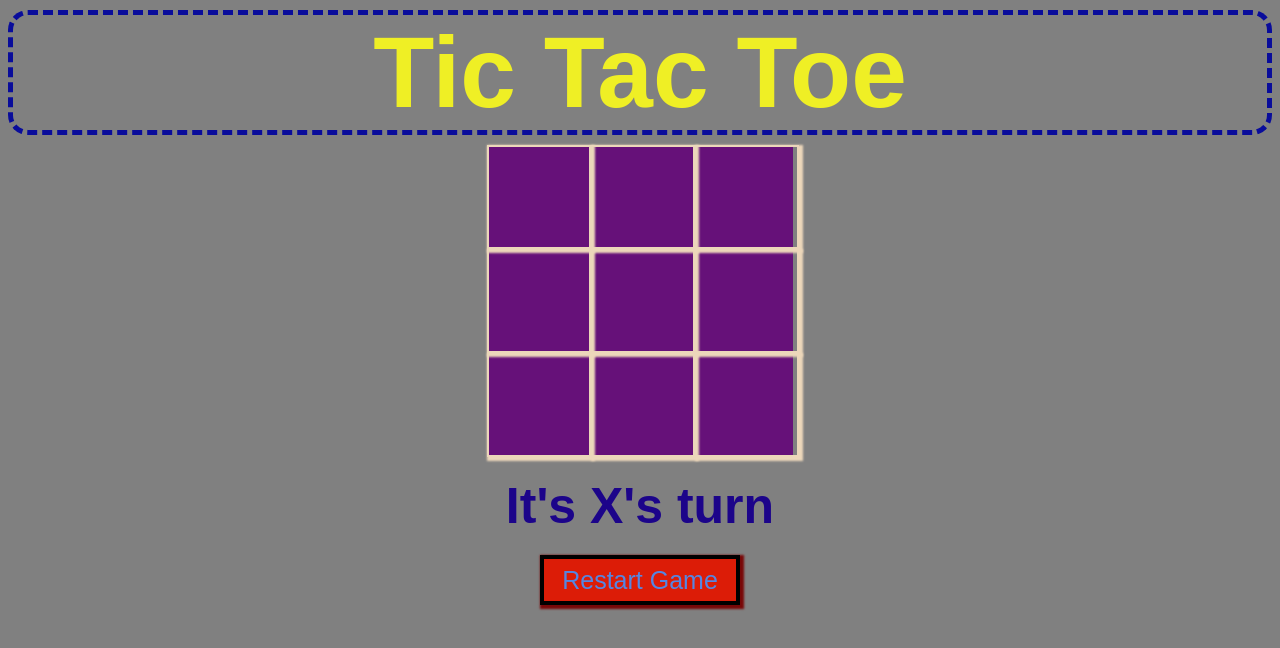
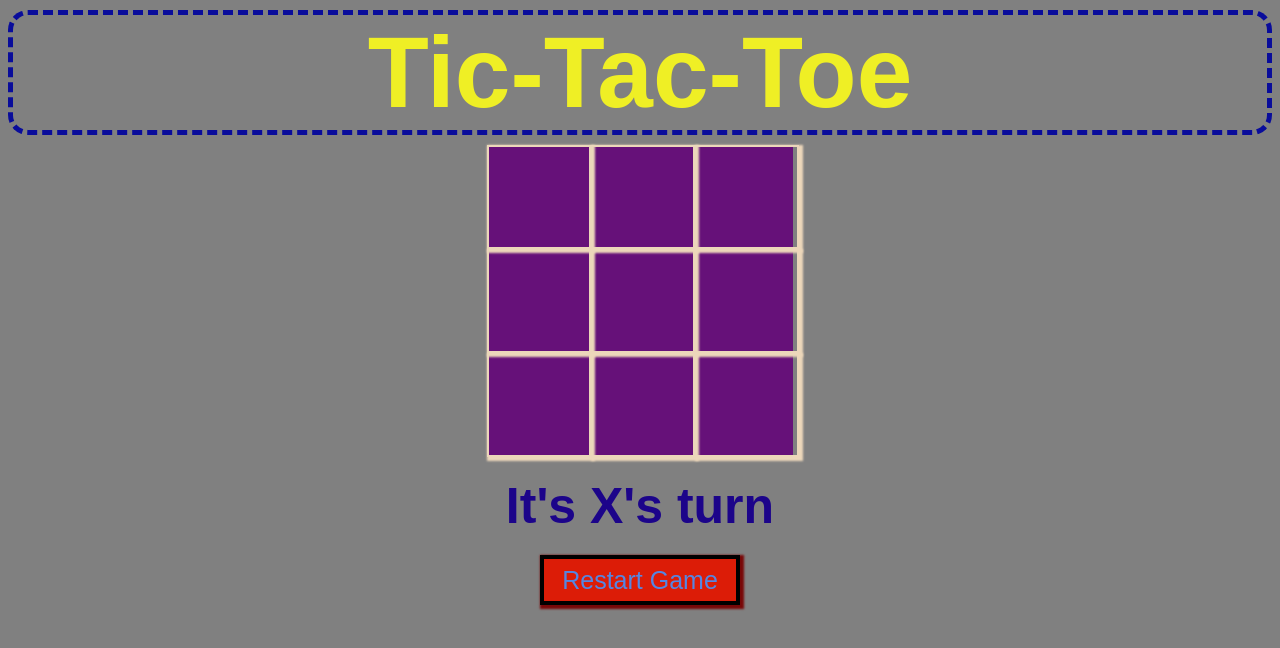
Before and after one commit to aryansingh2020/Tic-Tac-Toe, a plain HTML site: page INDEX.html in a window 1280 px wide. Drawn offline with Linux system fonts and the light colour scheme.

Commit message:
Update INDEX.html

```diff
--- a/INDEX.html
+++ b/INDEX.html
@@ -10,7 +10,7 @@
 </head>
 <body>
     <section>
-        <h1 class="game--title">Tic Tac Toe</h1>
+        <h1 class="game--title">Tic-Tac-Toe</h1>
         <div class="game--container">
             <div data-cell-index="0" class="cell"></div>
             <div data-cell-index="1" class="cell"></div>
```
